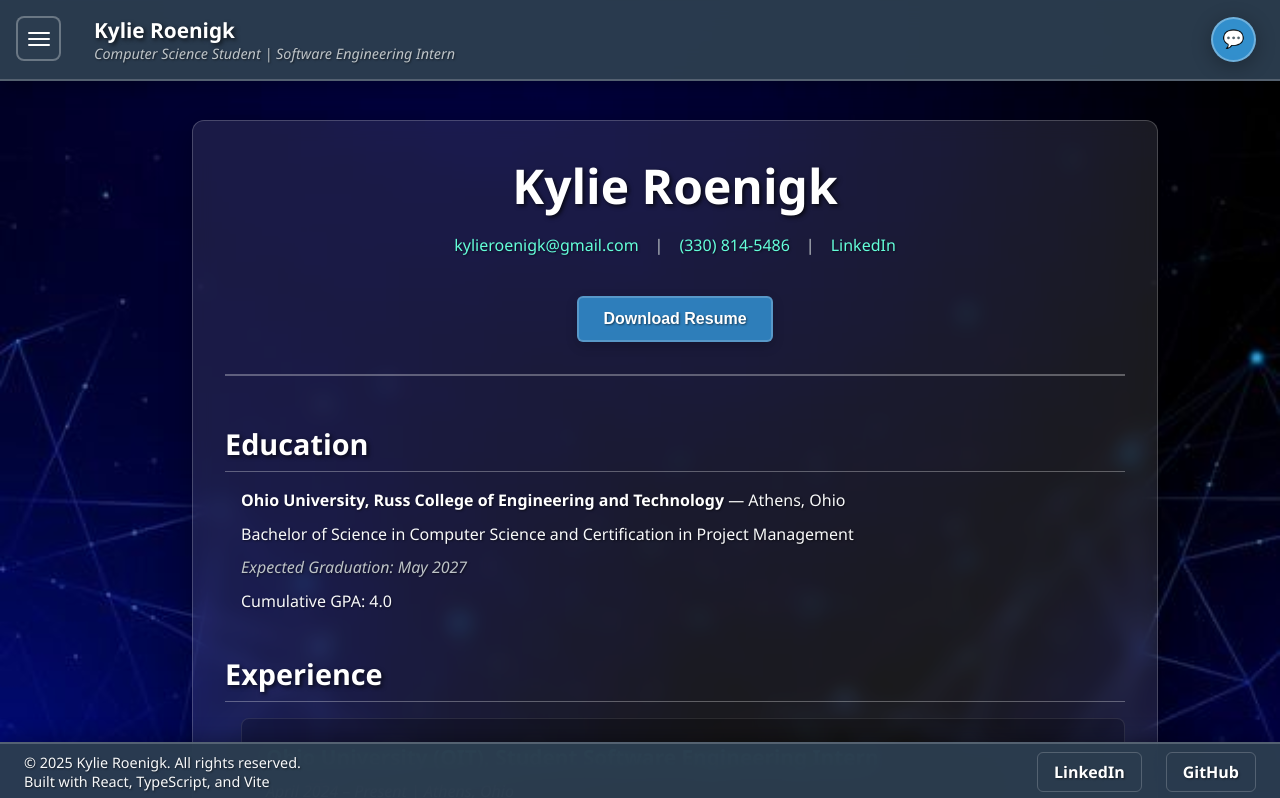
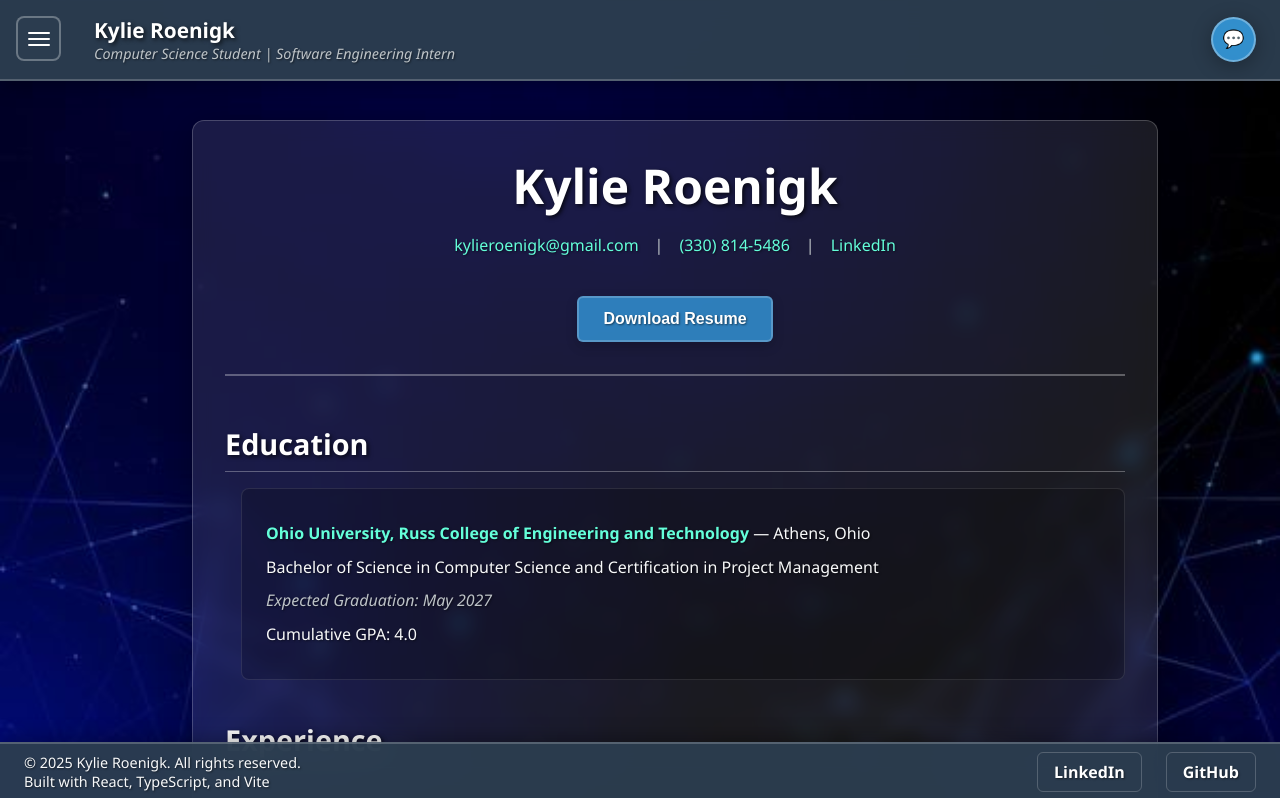
Before and after one commit to Kroenigk/Showcase, a React (Vite) app: page /Showcase/resume in a window 1280 px wide. Shown: the top 798 px of the page. Built offline with nearby package versions, Linux system fonts and the light colour scheme.

Commit message:
Reviewed and adjusted styling

```diff
--- a/src/assistant/assistant.css
+++ b/src/assistant/assistant.css
@@ -1,3 +1,7 @@
+:root {
+  --accent-bg: rgba(52, 152, 219, 0.8);
+}
+
 /* Chat Toggle Button - Positioned in header */
 .chat-toggle {
   position: relative;
@@ -173,7 +177,7 @@
 }
 
 .message.user .message-text {
-  background: rgba(52, 152, 219, 0.8);
+  background: var(--accent-bg);
   color: white;
   border-bottom-right-radius: 4px;
   text-shadow: 1px 1px 2px rgba(0, 0, 0, 0.3);
@@ -279,7 +283,7 @@
   padding: 0.75rem;
   border: 1px solid rgba(255, 255, 255, 0.2);
   border-radius: 8px;
-  background: rgba(52, 152, 219, 0.8);
+  background: var(--accent-bg);
   color: white;
   font-size: 1rem;
   cursor: pointer;
--- a/src/pages/About/about.css
+++ b/src/pages/About/about.css
@@ -388,6 +388,20 @@
   font-size: 1.1rem;
 }
 
+:root {
+  --glass-bg: rgba(255, 255, 255, 0.1);
+  --dark-glass-bg: rgba(0, 0, 0, 0.2);
+}
+.profile-card,
+.goals-section,
+.connect-section {
+  background: var(--glass-bg);
+}
+.about-section,
+.goal-item {
+  background: var(--dark-glass-bg);
+}
+
 /* Mobile Responsive Design */
 @media (max-width: 768px) {
   .aboutPage {
--- a/src/pages/projects/projects.css
+++ b/src/pages/projects/projects.css
@@ -94,8 +94,7 @@
   border: 1px solid;
 }
 
-.project-status:contains('Active'),
-.project-status:contains('Live') {
+.project-status.live {
   background: rgba(46, 204, 113, 0.2);
   border-color: #2ecc71;
   color: #2ecc71;
--- a/src/pages/projects/projects.tsx
+++ b/src/pages/projects/projects.tsx
@@ -49,7 +49,7 @@ const Projects: React.FC = () => {
         <div className="projectCard">
           <div className="project-header">
             <h2>🧮 Workload Estimator</h2>
-            <span className="project-status">Active</span>
+            <span className="project-status">Completed</span>
           </div>
           <p>
             A dynamic tool to calculate estimated academic workload using
--- a/src/pages/resume/resume.css
+++ b/src/pages/resume/resume.css
@@ -195,6 +195,16 @@
   color: #bdc3c7;
 }
 
+:root {
+  --highlight-color: #64ffda;
+}
+
+.resume-section strong,
+.skill-category strong {
+  color: var(--highlight-color);
+  font-weight: 600;
+}
+
 /* Responsive Design */
 @media (max-width: 768px) {
   .resume-container {
--- a/src/pages/resume/resume.tsx
+++ b/src/pages/resume/resume.tsx
@@ -40,6 +40,7 @@ const Resume: React.FC = () => {
       <section className="resume-section">
         <h2>Education</h2>
         <div className="section-content">
+          <div className="experience-item">
             <p>
               <strong>
                 Ohio University, Russ College of Engineering and Technology
@@ -47,13 +48,14 @@ const Resume: React.FC = () => {
               — Athens, Ohio
             </p>
             <p>
-            Bachelor of Science in Computer Science and Certification in Project
-            Management
+              Bachelor of Science in Computer Science and Certification in
+              Project Management
             </p>
             <p>
               <em>Expected Graduation: May 2027</em>
             </p>
             <p>Cumulative GPA: 4.0</p>
+          </div>
         </div>
       </section>
 
--- a/src/pages/skills/skills.css
+++ b/src/pages/skills/skills.css
@@ -1,4 +1,3 @@
-/* Skills Page - Matching current theme */
 .skillsPage {
   display: flex;
   flex-direction: column;
@@ -129,22 +128,7 @@
 
 .skill-category li {
   animation: slideInLeft 0.5s ease-out forwards;
-}
-
-.skill-category:nth-child(1) li {
-  animation-delay: 0.1s;
-}
-
-.skill-category:nth-child(2) li {
-  animation-delay: 0.2s;
-}
-
-.skill-category:nth-child(3) li {
-  animation-delay: 0.3s;
-}
-
-.skill-category:nth-child(4) li {
-  animation-delay: 0.4s;
+  animation-delay: var(--delay, 0.1s);
 }
 
 /* Responsive Design */
--- a/src/sidebar/sidebar.css
+++ b/src/sidebar/sidebar.css
@@ -142,10 +142,6 @@
   box-sizing: border-box;
 }
 
-.main-content.sidebar-open {
-  transform: translateX(40px);
-}
-
 /* Header Content Adjustments for Sidebar */
 .page-header .header-content {
   padding-left: 70px;
@@ -199,10 +195,6 @@
   .page-header .header-content {
     padding-left: 1rem;
     padding-right: 50px;
-  }
-
-  .page-header .header-content.sidebar-open {
-    margin-left: 0;
   }
 }
 
--- a/src/style.css
+++ b/src/style.css
@@ -83,7 +83,7 @@ body {
   align-items: center;
   max-width: 1500px;
   margin: 0 auto;
-  flex-wrap: wrap;
+  flex-wrap: nowrap;
 }
 
 .page-footer .footer-left p {
@@ -317,7 +317,7 @@ body {
 
   .page-header .header-subtitle {
     font-size: 0.65rem;
-    display: none; /* Hide subtitle on very small screens */
+    display: none;
   }
 
   .page-footer {
@@ -364,7 +364,7 @@ body {
     gap: 1.5rem;
     padding: 1.5rem 1rem;
     justify-content: flex-start;
-    padding-top: 6rem; /* Account for header */
+    padding-top: 6rem;
   }
 
   .topBar h1 {
```
Lines whose indentation alone changed are shown as unchanged.
